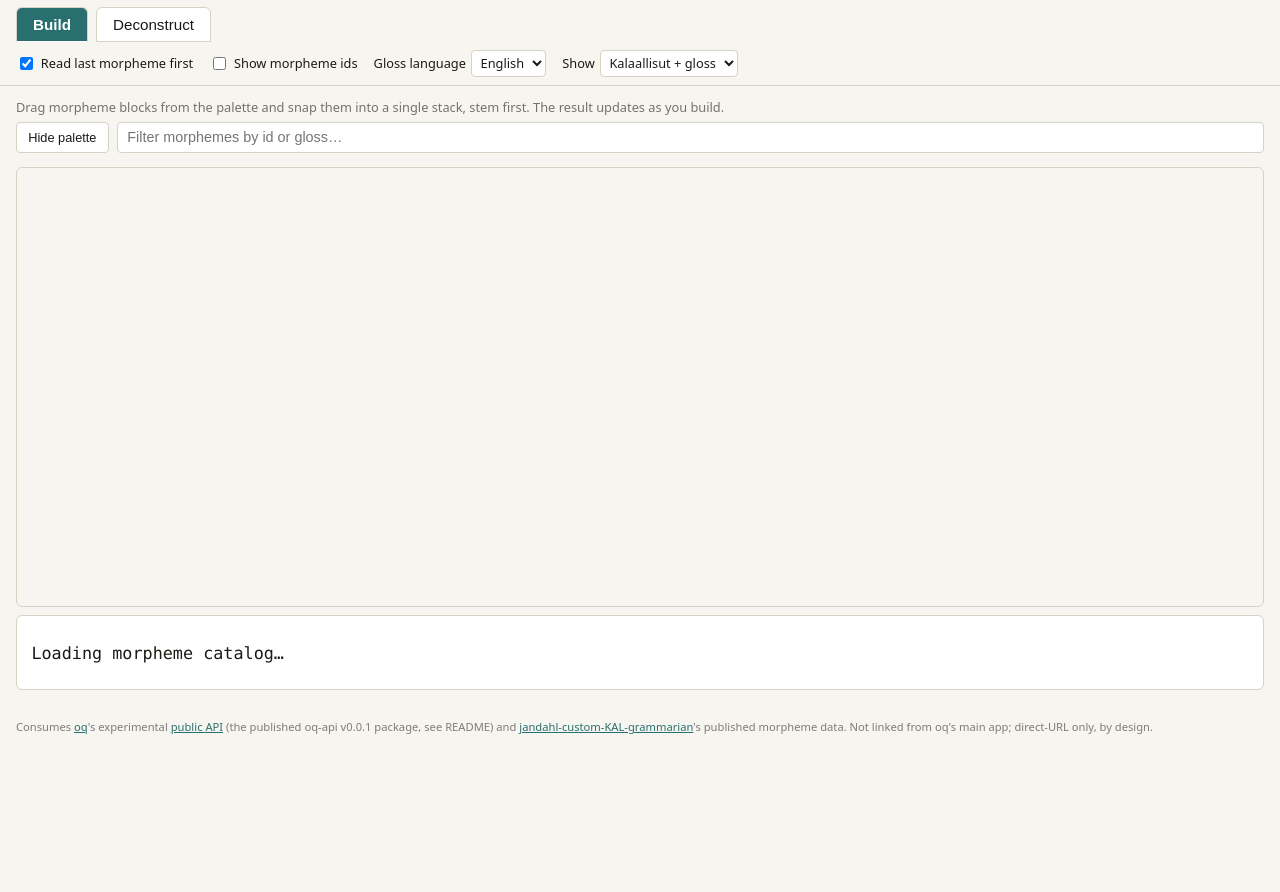
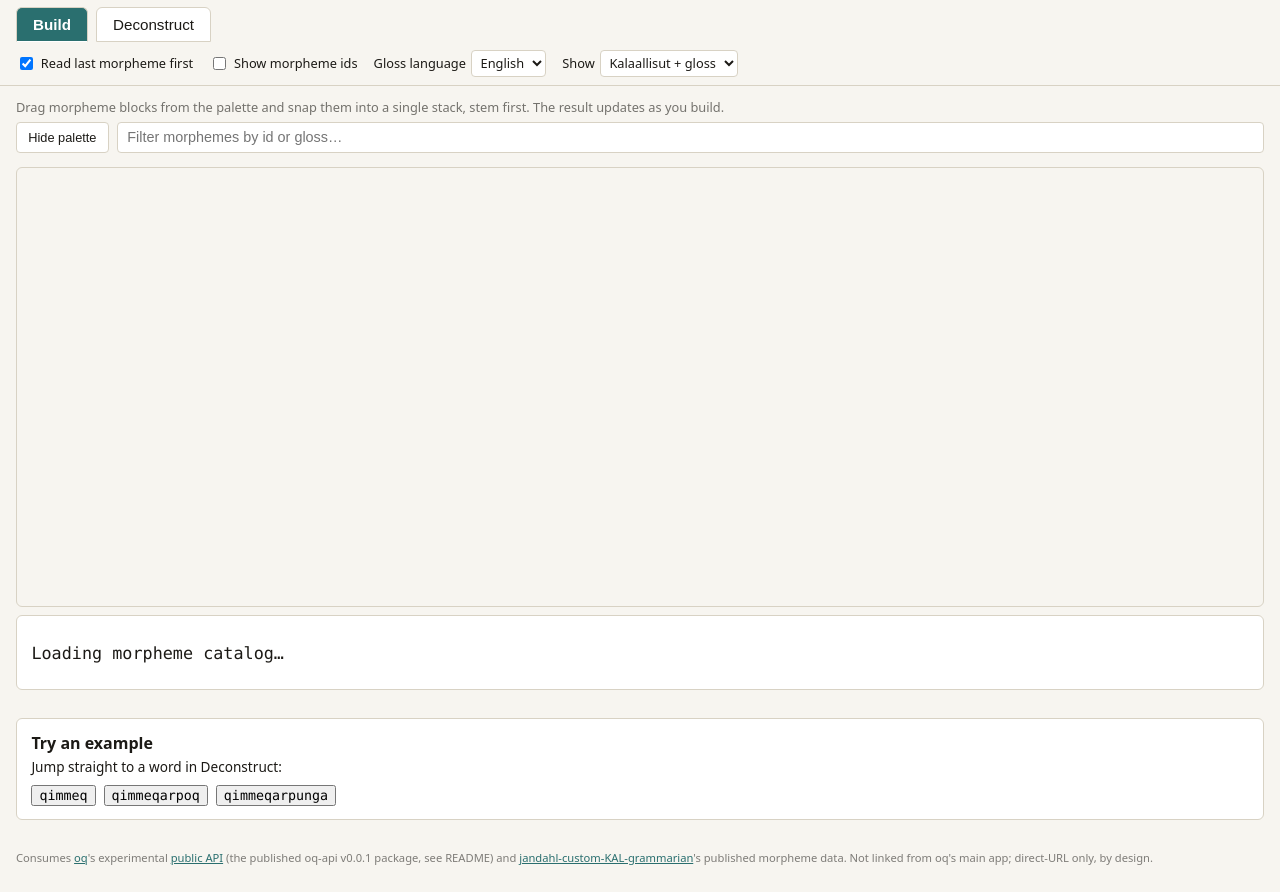
Before and after one commit to jandahl/bl-oq-ly, a website with bundled scripts: page docs/index.html in a window 1280 px wide. Shown: the part 63-955 px from the top of the page. Before the commit the page ends 825 px from the top, so only its background shows below. Built offline with nearby package versions, Linux system fonts and the light colour scheme.

Commit message:
Add clickable Deconstruct examples

```diff
--- a/docs/app.js
+++ b/docs/app.js
@@ -23,6 +23,7 @@ const themeToggleBtn = document.getElementById("theme-toggle");
 const paletteToggleBtn = document.getElementById("palette-toggle");
 const filterInput = document.getElementById("morpheme-filter");
 const moveToBuilderBtn = document.getElementById("move-to-builder-btn");
+const exampleWordButtons = document.querySelectorAll("[data-example-word]");
 const showIdsCheckbox = document.getElementById("opt-show-ids");
 const readingOrderCheckbox = document.getElementById("opt-reading-order");
 const langSelect = document.getElementById("opt-lang");
@@ -418,6 +419,13 @@ async function main() {
 	modeBuildBtn.addEventListener("click", () => setMode("build"));
 	modeDeconstructBtn.addEventListener("click", () => setMode("deconstruct"));
 	analyzeBtn.addEventListener("click", runDeconstruct);
+	for (const button of exampleWordButtons) {
+		button.addEventListener("click", () => {
+			setMode("deconstruct");
+			wordInput.value = button.dataset.exampleWord;
+			runDeconstruct();
+		});
+	}
 	wordInput.addEventListener("keydown", (e) => {
 		if (e.key === "Enter") runDeconstruct();
 	});
--- a/docs/index.html
+++ b/docs/index.html
@@ -62,6 +62,16 @@
 		<section id="status" aria-live="polite">
 			<p id="status-line">Loading morpheme catalog…</p>
 		</section>
+
+		<section id="example-words" aria-labelledby="example-words-heading">
+			<h2 id="example-words-heading">Try an example</h2>
+			<p>Jump straight to a word in Deconstruct:</p>
+			<div class="example-word-list">
+				<button type="button" data-example-word="qimmeq">qimmeq</button>
+				<button type="button" data-example-word="qimmeqarpoq">qimmeqarpoq</button>
+				<button type="button" data-example-word="qimmeqarpunga">qimmeqarpunga</button>
+			</div>
+		</section>
 	</main>
 
 	<footer>
--- a/docs/style.css
+++ b/docs/style.css
@@ -307,6 +307,18 @@ main {
 #status.approx { border-color: var(--approx); }
 #status .meta { display: block; font-family: system-ui, sans-serif; font-size: 0.75rem; color: color-mix(in srgb, var(--fg) 60%, transparent); margin-top: 0.2rem; }
 
+#example-words {
+	margin-top: 1.25rem;
+	padding: 0.8rem 0.9rem;
+	border: 1px solid var(--border);
+	border-radius: 6px;
+	background: var(--panel-bg);
+}
+#example-words h2 { margin: 0; font-size: 1rem; }
+#example-words p { margin: 0.2rem 0 0.6rem; font-size: 0.85rem; }
+.example-word-list { display: flex; flex-wrap: wrap; gap: 0.5rem; }
+.example-word-list button { font-family: ui-monospace, SFMono-Regular, Menlo, monospace; }
+
 footer {
 	padding: 0.4rem 1rem 1rem;
 	font-size: 0.7rem;
```
Also changed, not shown: test/e2e/app.spec.js (+6 -0 lines).
